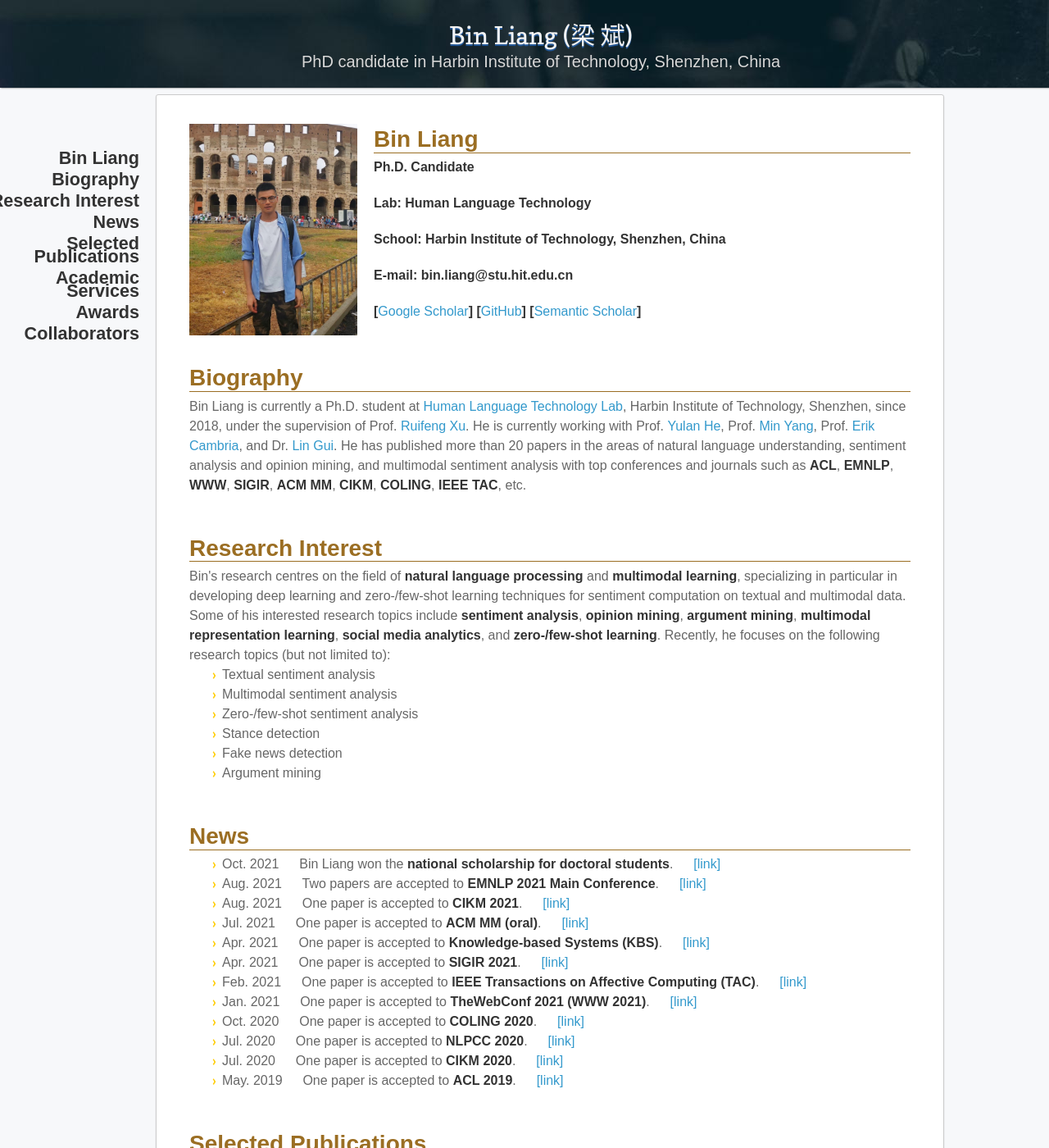
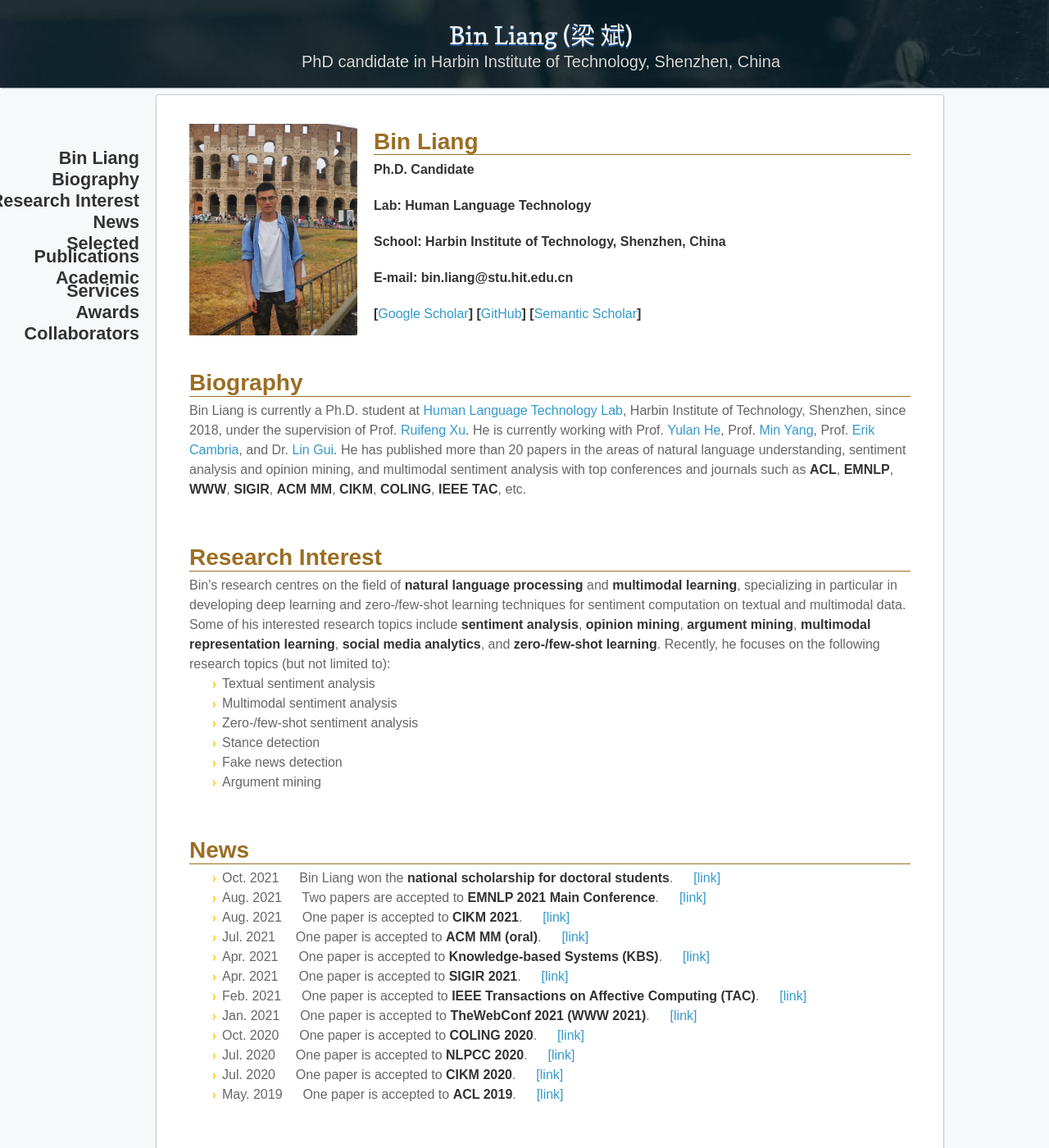
Before and after one commit to BinLiang-NLP/BinLiang-NLP.github.io, a Jekyll site: the page built from index.md, in a window 1280 px wide and 1400 px high. Shown: the whole window at 82% size. Built offline with Jekyll 4.4.1, drawn with Linux system fonts in a browser that asks for light colours; nearby versions of some CDN libraries; our own code applies the rules of GitHub Pages for plain Markdown files.

Commit message:
Update jekyll-theme-leap-day.scss

```diff
--- a/_sass/jekyll-theme-leap-day.scss
+++ b/_sass/jekyll-theme-leap-day.scss
@@ -33,9 +33,9 @@
 h2 {
   font-size:28px;
   font-weight: bold;
-  padding-top: 0em;
-  padding-bottom: -0.5em;
-  margin-top: 0em;
+  padding-top: -1.0em;
+  padding-bottom: -1em;
+  margin-top: 0.2em;
   margin-bottom: 0.2em;
   border-bottom: 1px solid;
 }
```
